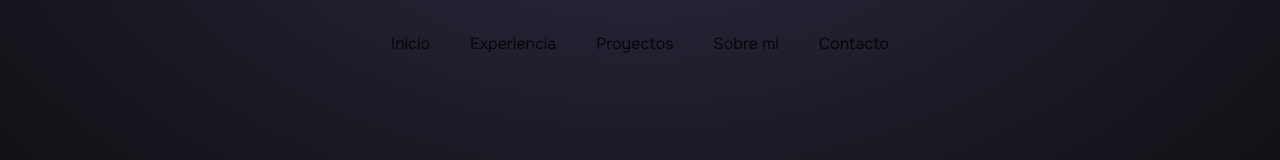
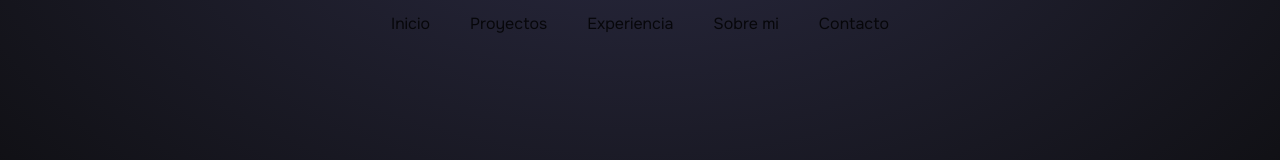
Before and after one commit to AdrianUrtiz/portfolio-adrian, a React (Vite) app: page / in a window 1280 px wide. Shown: the top 160 px of the page. Built offline with nearby package versions, Linux system fonts and the light colour scheme.

Commit message:
Fixed para el fondo y el header

```diff
--- a/src/components/BackgroundMain.jsx
+++ b/src/components/BackgroundMain.jsx
@@ -1,6 +1,6 @@
 const BackgroundMain = () => {
   return (
-    <div className='absolute top-0 z-[-2] w-full h-full bg-neutral-950 bg-[radial-gradient(ellipse_80%_80%_at_50%_-20%,rgba(120,119,198,0.3),rgba(255,255,255,0))]'></div>
+    <div className=' fixed top-0 z-[-2] w-full h-full bg-neutral-950 bg-[radial-gradient(ellipse_80%_80%_at_50%_-20%,rgba(120,119,198,0.3),rgba(255,255,255,0))]'></div>
   )
 }
 
--- a/src/components/Header.jsx
+++ b/src/components/Header.jsx
@@ -1,15 +1,35 @@
+import { useState, useEffect } from 'react'
+
 const Header = () => {
+  const [isBlurred, setIsBlurred] = useState(false)
+
+  useEffect(() => {
+    const handleScroll = () => {
+      if (window.scrollY > 100) {
+        setIsBlurred(true)
+      } else {
+        setIsBlurred(false)
+      }
+    }
+
+    window.addEventListener('scroll', handleScroll)
+    return () => {
+      window.removeEventListener('scroll', handleScroll)
+    }
+  }, [])
+
   return (
-    <header className='flex justify-center items-center w-full p-8 xl:w-[1120px] mx-auto'>
+    <header
+      className={`flex justify-center items-center fixed top-0 left-0 w-full z-40 p-3 transition-all duration-300 ${isBlurred ? 'backdrop-blur-md bg-slate-900/40' : ''}`}>
       <nav className='flex flex-row gap-x-3 md:gap-x-10 opacity-80 text-xs md:text-base'>
         <a href='#top' className='hidden md:block hover:text-green-300'>
           Inicio
         </a>
+        <a href='#projects' className='hover:text-green-300'>
+          Proyectos
+        </a>
         <a href='#experience' className='hover:text-green-300'>
           Experiencia
-        </a>
-        <a href='#projects' className='hover:text-green-300'>
-          Proyectos
         </a>
         <a href='#about' className='hover:text-green-300'>
           Sobre mi
```
